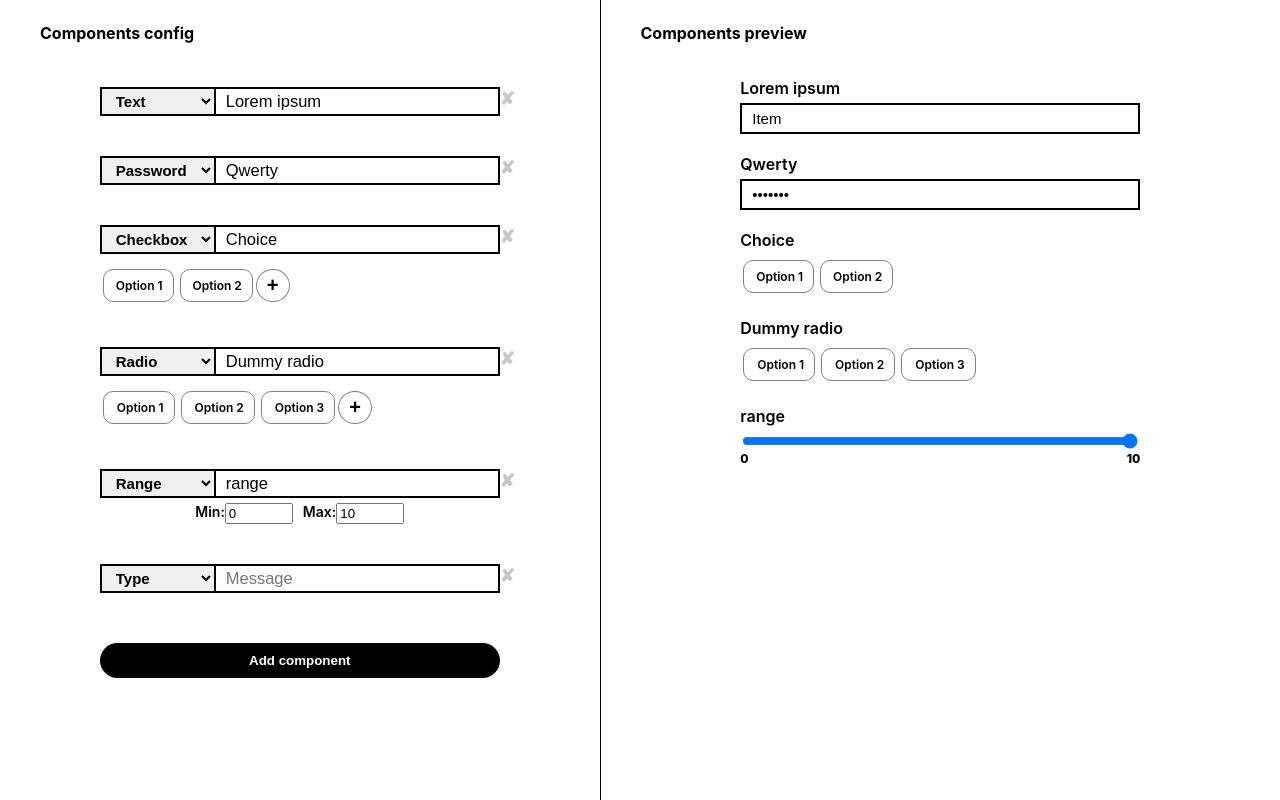
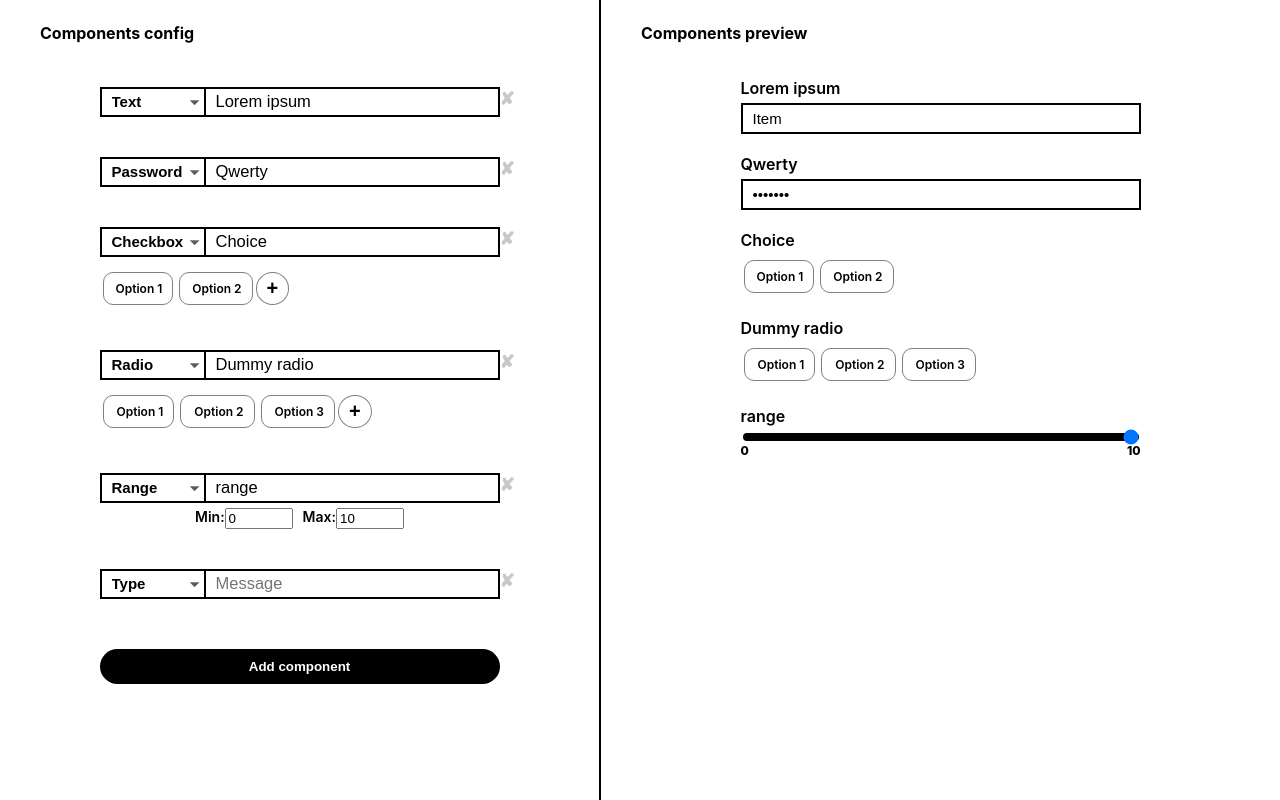
Before and after one commit to Maurikzio/component-builder, a React (Create React App) app: page / in a window 1280 px wide. Built offline with nearby package versions, Linux system fonts and the light colour scheme.

Commit message:
[add] final styles

```diff
--- a/src/components/configuration/styles/component-styles.css
+++ b/src/components/configuration/styles/component-styles.css
@@ -1,7 +1,4 @@
 .component-wrapper {
-    /* background-color: yellow; */
-    /* display: flex; */
-    /* flex-direction: column; */
     max-width: 400px;
     margin: 0 auto;
     padding: 20px 0px;
@@ -10,27 +7,46 @@
 
 .inner{
     display: flex;
-    /* background-color: teal; */
+}
+
+.component-type{
+    position: relative;
+}
+.component-type::before{
+    /* content: '\25BC'; */
+    content: '\25E2';
+    color: rgb(92, 91, 91);
+    position: absolute;
+    right: 0;
+    top: 2px;
+    font-size: 9px;
+    transform: rotate(45deg);
+    padding: 5px;
 }
 
 .component-type select{
-    padding: 3px 10px ;
+    padding: 3px 20px 3px 10px;
     font-size: 15px;
-    font-weight: 800;
+    font-weight: 600;
     border: 2px solid black;
-    border-right: none;
+    margin-right: -2px;
+    background-color: white;
+    height: 30px;
+    border-radius: 0px;
+    -webkit-appearance: none;
 }
+
+
 .component-type select:focus{
     outline: none;
 }
+.component-type select:hover{
+    cursor: pointer;
+}
+
 .component-label{
     width: 100%;
-    /* background-color: tomato; */
 }
-
-/* .component-label:hover ~ .b {
-    background-color: orange;
-} */
 
 .component-label input{
     padding: 3px 10px ;
@@ -40,6 +56,7 @@
     font-weight: 400;
     box-sizing: border-box;
     background: transparent;
+    height: 30px;
 }
 
 .component-label input:focus{
@@ -47,19 +64,16 @@
 }
 
 .delete-btn{
-    /* display: block; */
     position: absolute;
     padding: 1px 5px;
     top: 20px;
     right: -20px;
     font-size: 18px;
-    /* text-transform: uppercase; */
     font-weight: 800;
     border-radius: 5px;
     color: rgb(202, 199, 199);
 }
 .delete-btn:hover{
-    /* background-color: red; */
     color: red;
     cursor: pointer;
 }
--- a/src/components/configuration/styles/options-styles.css
+++ b/src/components/configuration/styles/options-styles.css
@@ -1,14 +1,10 @@
 .options-wrapper{
-    /* background-color: pink; */
     display: flex;
     margin-top: 10px;
 }
 .options-wrapper form {
     display: flex;
     flex-wrap: wrap;
-    /* background-color: yellowgreen; */
-    /* max-width: 330px; */
-    /* text-align: center; */
     justify-content: center;
 }
 .options-wrapper form label{
@@ -43,7 +39,6 @@
 
 .options-wrapper form button:focus{
     outline: none;
-    /* background-color: tomato; */
 }
 
 .options-wrapper form label input{
@@ -53,7 +48,6 @@
 }
 
 .checked {
-    /* border: 1px solid green; */
     border: 1px solid black;
     background: black;
     color: white;
--- a/src/components/configuration/styles/parameters-styles.css
+++ b/src/components/configuration/styles/parameters-styles.css
@@ -1,5 +1,4 @@
 .param-items {
-    /* background: orange; */
     display: flex;
     justify-content: center;
 
--- a/src/components/preview/ComponentReady.js
+++ b/src/components/preview/ComponentReady.js
@@ -1,5 +1,5 @@
 import React from 'react';
-import './styles.css/components-ready-styles.css';
+import './styles/components-ready-styles.css';
 
 const ComponentReady = (props) => {
     const handleInputChange = e => {
@@ -44,7 +44,7 @@ const ComponentReady = (props) => {
 
     if(props.type === 'checkbox' || props.type === 'radio'){
         return (
-            <div className='preview-item adv'>
+            <div className='preview-item radio-check'>
                 <p>{props.label}</p>
                 <div className='preview-options-wrapper'>
                     {options}
--- a/src/components/preview/Preview.js
+++ b/src/components/preview/Preview.js
@@ -1,6 +1,6 @@
 import React from 'react';
 
-import './styles.css/preview-styles.css';
+import './styles/preview-styles.css';
 
 import ComponentReady from './ComponentReady';
 
--- a/src/components/preview/styles.css/components-ready-styles.css
+++ /dev/null
@@ -1,24 +0,0 @@
-.preview-item.range .range-items{
-    display: flex;
-    padding: 0px;
-    list-style: none;
-    justify-content: space-around;
-    margin-top: 0;
-    font-size: 12px;
-    font-weight: 800;
-}
-
-.preview-item.range .range-min{
-    flex-grow: 1;
-}
-.preview-item.range .range-max{
-    flex-grow: 1;
-    text-align: right;
-
-}
-.preview-item.range .range-content{
-    flex-grow: 1;
-    text-align: center;
-    font-size: 15px;
-
-}
--- a/src/components/preview/styles.css/preview-styles.css
+++ /dev/null
@@ -1,87 +0,0 @@
-.preview {
-    /* background-color: pink; */
-    flex-grow: 1;
-    padding: 0 40px;
-    border-left: 1px solid black;
-    width: 50%;
-}
-
-.preview h2{
-    font-size: 16px;
-    padding: 10px 0px;
-    /* background-color: orchid; */
-    margin-bottom: 0px;
-}
-
-.preview-inner-wrapper{
-    /* background: orangered; */
-    /* padding: 0px 40px; */
-    max-width: 400px;
-    margin: 20px auto;
-}
-
-.preview-options-wrapper{
-    display: flex;
-    /* background-color: blue; */
-    flex-wrap: wrap;
-}
-.preview-options-wrapper label{
-    margin: 5px 3px;
-    padding: 8px 10px 8px 5px;
-    border-radius: 10px;
-    font-size: 12px;
-    font-weight: 600;
-}
-
-.preview-options-wrapper  label:hover{
-    cursor: pointer;
-}
-.preview-options-wrapper label input{
-    -webkit-appearance: none;
-    -moz-appearance: none;
-    appearance: none;
-}
-
-.preview-item{
-    /* background-color: orange; */
-    display: flex;
-    flex-direction: column;
-    padding: 5px 0px 15px 0;
-}
-
-.preview-item p{
-    /* background: orangered; */
-    margin: 0px 0px 5px 0px;
-    font-weight: 600;
-}
-.preview-item.basic input{
-    /* display: block; */
-    /* background: red; */
-    border: 2px solid black;
-    font-size: 15px;
-    padding: 5px 10px;
-}
-.preview-item.basic input:focus{
-    outline: none;
-}
-
-.preview-helpers{
-    color: grey
-}
-.preview-helpers strong{
-    color: black;
-}
-.preview-helpers h3{
-    font-size: 25px;
-    margin-bottom: 0px;
-    /* background-color: hotpink; */
-}
-.helper-add {
-    /* background-color: black; */
-    /* color: ; */
-    font-size: 20px;
-    padding: 3px 9px 5px 8px;
-    text-align: center;
-    border: 1px solid black;
-    border-radius: 50%;
-}
--- /dev/null
+++ b/src/components/preview/styles/components-ready-styles.css
@@ -0,0 +1,76 @@
+.preview-options-wrapper{
+    display: flex;
+    flex-wrap: wrap;
+}
+.preview-options-wrapper label{
+    margin: 5px 3px;
+    padding: 8px 10px 8px 5px;
+    border-radius: 10px;
+    font-size: 12px;
+    font-weight: 600;
+}
+
+.preview-options-wrapper  label:hover{
+    cursor: pointer;
+}
+.preview-options-wrapper label input{
+    -webkit-appearance: none;
+    -moz-appearance: none;
+    appearance: none;
+}
+
+.preview-item.range .range-items{
+    display: flex;
+    padding: 0px;
+    list-style: none;
+    justify-content: space-around;
+    margin-top: 0;
+    font-size: 12px;
+    font-weight: 800;
+}
+
+.preview-item{
+    display: flex;
+    flex-direction: column;
+    padding: 5px 0px 15px 0;
+}
+
+.preview-item p{
+    margin: 0px 0px 5px 0px;
+    font-weight: 600;
+}
+.preview-item.basic input{
+    border: 2px solid black;
+    font-size: 15px;
+    padding: 5px 10px;
+}
+.preview-item.basic input:focus{
+    outline: none;
+}
+
+.preview-item.range .range-min{
+    flex-grow: 1;
+}
+.preview-item.range .range-max{
+    flex-grow: 1;
+    text-align: right;
+
+}
+.preview-item.range .range-content{
+    flex-grow: 1;
+    text-align: center;
+    font-size: 15px;
+}
+.preview-item.range input{
+    background-color: black;
+    height: 8px;
+    border-radius: 8px;
+  -webkit-appearance: none;
+}
+
+.preview-item.range input:focus{
+    outline: none;
+}
+.preview-item.range input:hover{
+    cursor: pointer;
+}
--- /dev/null
+++ b/src/components/preview/styles/preview-styles.css
@@ -0,0 +1,35 @@
+.preview {
+    flex-grow: 1;
+    padding: 0 40px;
+    border-left: 2px solid black;
+    width: 50%;
+}
+
+.preview h2{
+    font-size: 16px;
+    padding: 10px 0px;
+    margin-bottom: 0px;
+}
+
+.preview-inner-wrapper{
+    max-width: 400px;
+    margin: 20px auto;
+}
+
+.preview-helpers{
+    color: grey
+}
+.preview-helpers strong{
+    color: black;
+}
+.preview-helpers h3{
+    font-size: 25px;
+    margin-bottom: 0px;
+}
+.helper-add {
+    font-size: 20px;
+    padding: 3px 9px 5px 8px;
+    text-align: center;
+    border: 1px solid black;
+    border-radius: 50%;
+}
```
